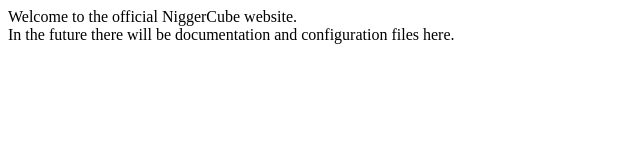
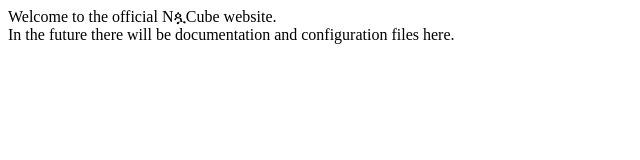
Before and after one commit to MLG-fun/MLG-Fun.github.io, a plain HTML site: page NiggerCube/index.html in a window 1280 px wide. Shown: the full height of the page, 0-640 px from the left. Drawn offline with Linux system fonts and the light colour scheme.

Commit message:
ጷ
ጷጷጷ

```diff
--- a/NiggerCube/index.html
+++ b/NiggerCube/index.html
@@ -1,10 +1,10 @@
 <!DOCTYPE html>
 <html>
 <head>
-	<title>NiggerCube</title>
+	<title>NጷCube</title>
 </head>
 <body>
-Welcome to the official NiggerCube website.<br>
+Welcome to the official NጷCube website.<br>
 In the future there will be documentation and configuration files here.<br>
 </body>
 </html>
```
